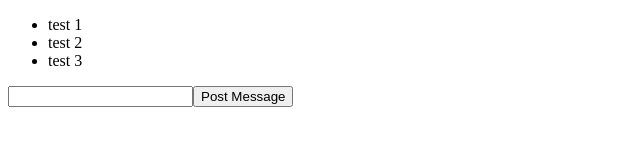
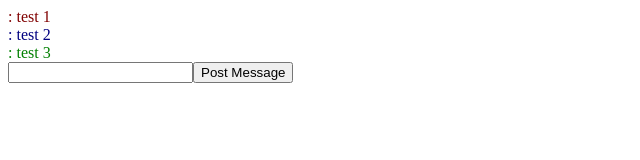
Before and after one commit to Kehvarl/vue-hello, a plain HTML site: page chat.html in a window 1280 px wide. Shown: the whole page, without its empty margins (0-640 px from the left). Drawn offline with nearby package versions, Linux system fonts and the light colour scheme.

Commit message:
More detailed messages Message styling Post-on-enter.

```diff
--- a/chat.html
+++ b/chat.html
@@ -7,12 +7,12 @@
   </head>
   <body>
     <div id="chat">
-      <ul>
-        <li v-for="message in messages">
-          {{ message.text }}
-        </li>
-      </ul>
-      <input type="text" v-model="newMessage">
+      <div class="message" v-for="message in messages">
+        <span v-bind:style="{ color: message.color}">
+          <span class="name">{{ message.name }}</span>: <span class="body">{{ message.text }}</span> <span class="time">{{ message.time }}</span>
+        </span>
+      </div>
+      <input id="message_text" v-on:keyup.enter="postMessage" type="text" v-model="newMessage">
       <button v-on:click="postMessage">Post Message</button>
     </div>
   </body>
@@ -22,10 +22,12 @@
       data() {
         return {
           newMessage: '',
+          name: 'Kehavrl',
+          color: '#c0c0c0',
           messages: [
-            {text: 'test 1'},
-            {text: 'test 2'},
-            {text: 'test 3'}
+            {color: '#800000', text: 'test 1'},
+            {color: '#000080', text: 'test 2'},
+            {color: '#008000', text: 'test 3'}
           ]
         }
       },
@@ -36,8 +38,9 @@
       },
       methods: {
         postMessage() {
-          this.messages.push({text: this.newMessage});
+            this.messages.push({name: this.name, color: this.color, text: this.newMessage});
           this.newMessage = '';
+          message_text.focus();
         }
       }
     };
```
